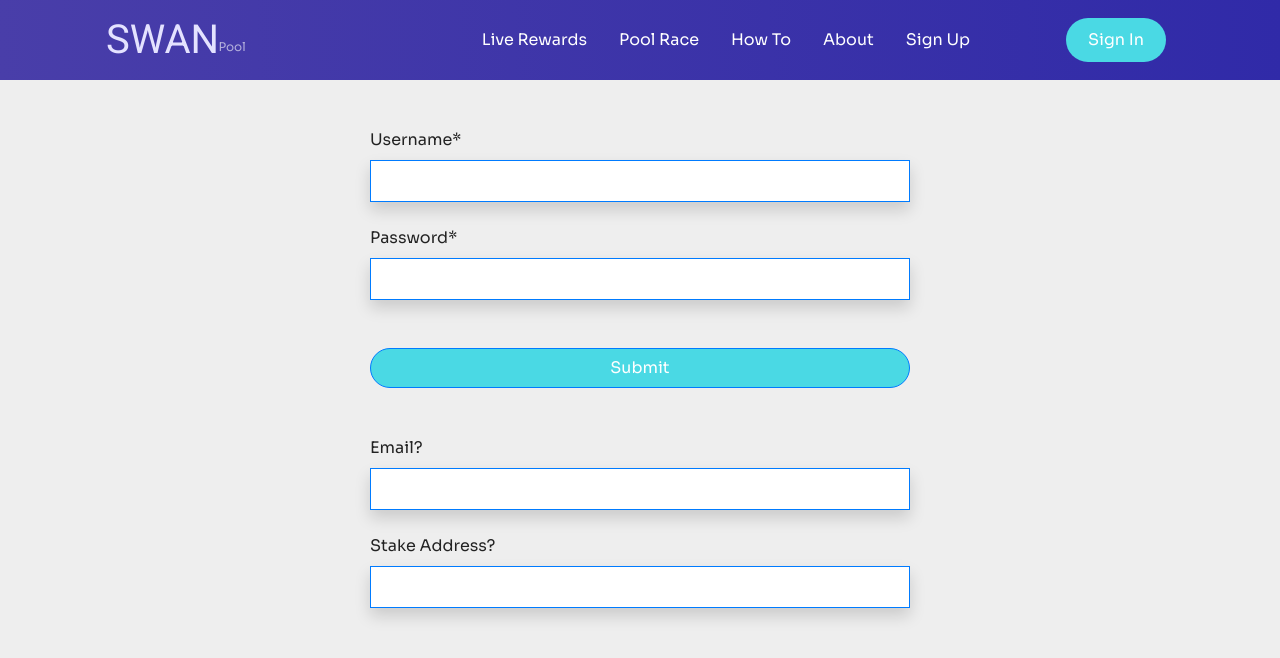
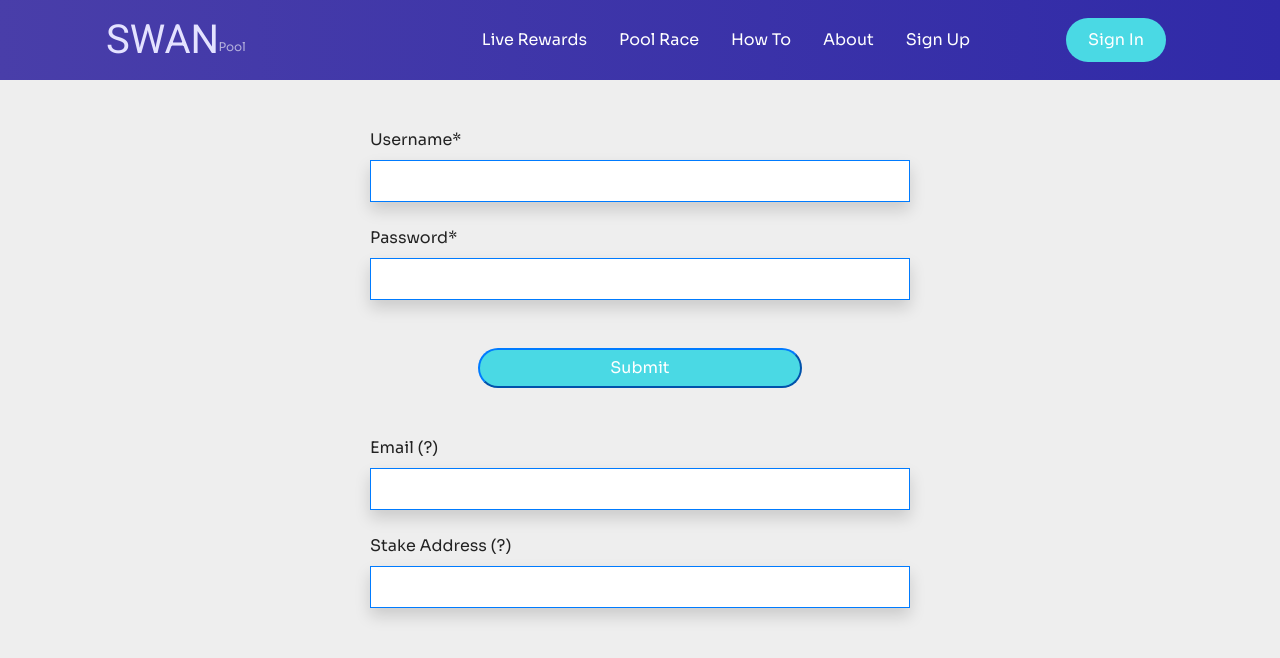
Before and after one commit to AskBid/live-rewards-frontend, a React (Create React App) app: page /signup in a window 1280 px wide. Shown: the top 658 px of the page. Built offline with nearby package versions, Linux system fonts and the light colour scheme.

Commit message:
better styled submit button

```diff
--- a/src/containers/NewUserForm.js
+++ b/src/containers/NewUserForm.js
@@ -1,24 +1,32 @@
 import React, { Component } from 'react'
+// import { useHistory } from "react-router-dom";
+import { connect } from "react-redux";
 
-export default class NewUserForm extends Component {
+
+class NewUserForm extends Component {
+    // history = useHistory();
 
     fetchOnSubmit = (e) => {
       e.preventDefault()
       const form = e.target
       const body = new FormData()
+      console.log('this.props')
+      console.log(this.props)
 
       body.append('user[username]', form.username.value)
       body.append('user[password]', form.password.value)
       body.append('user[email]', form.email.value)
       body.append('user[stake_address]', form.stake_address.value)
-      console.log(Array.from(body))
+
       fetch('http://localhost:3001/users', {
         method: 'POST',
         body
       }).then(resp => resp.json())
         .then(json => {
           console.log(json);
-          this.props.history.push('/')
+          console.log(this.props)
+          // history.push("/");
+          debugger
         })
     }
 
@@ -43,9 +51,9 @@ export default class NewUserForm extends Component {
               name="password"
               className='w-100 border border-primary shadow p-2 mb-5 rounded-3'>
             </input>
-            <button className='w-100 h-1 border border-primary rounded-pill mb-5' type='Submit'>Submit</button>
+            <button className='h-1 border-2 border-primary rounded-pill mb-5 ml-auto mr-auto' style={{width:'60%',display:'block'}} type='Submit'>Submit</button>
             <label htmlFor="email" className="block">
-              Email?
+              Email (?)
               <span className="text-red-400"></span>
             </label>
             <input
@@ -54,7 +62,7 @@ export default class NewUserForm extends Component {
               className='w-100 border border-primary shadow p-2 mb-4 rounded-3'>
             </input>
             <label htmlFor="stake_address" className="block">
-              Stake Address?
+              Stake Address (?)
               <span className="text-red-400"></span>
             </label>
             <input
@@ -66,3 +74,5 @@ export default class NewUserForm extends Component {
         )
     }
 }
+
+export default connect()(NewUserForm);
```
